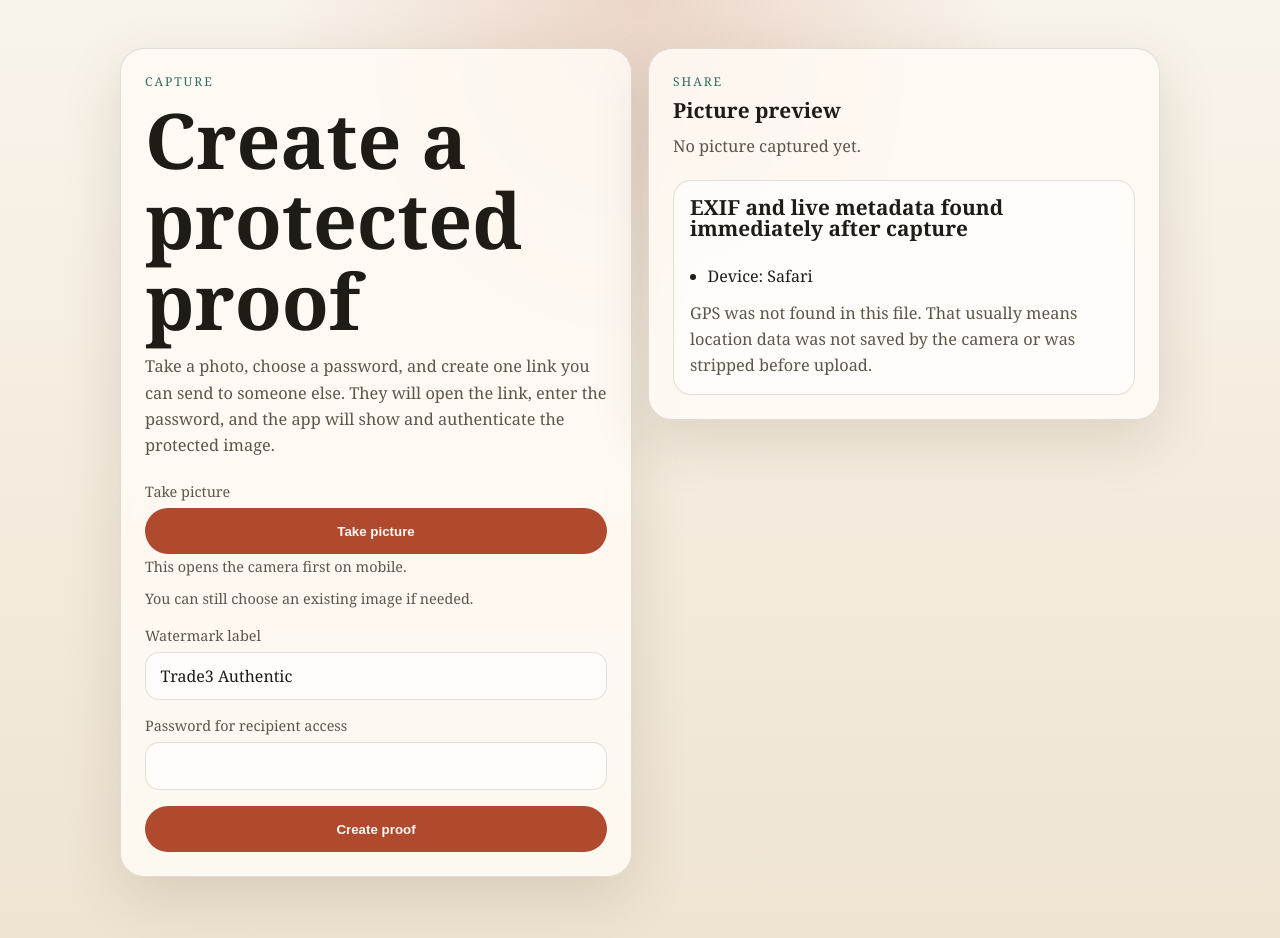
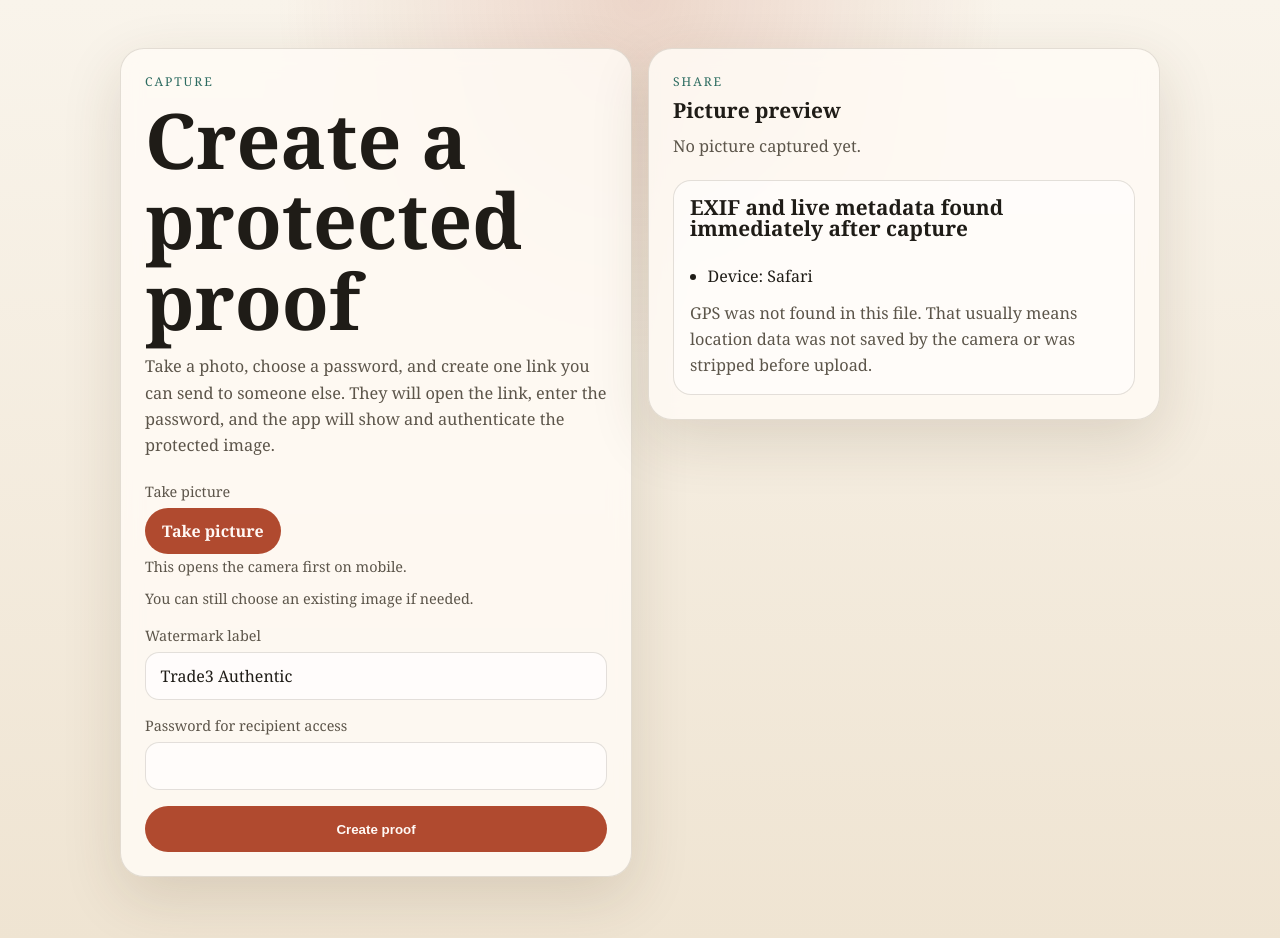
Before and after one commit to glxtraa/trade3_camera_watermark, a Next.js app: page /create in a window 1280 px wide. Shown: the top 938 px of the page. Built offline with nearby package versions, Linux system fonts and the light colour scheme.

Commit message:
fix button

```diff
--- a/app/globals.css
+++ b/app/globals.css
@@ -117,6 +117,10 @@ h2 {
   border: 1px solid transparent;
   font-weight: 600;
   cursor: pointer;
+}
+
+.button-label {
+  width: fit-content;
 }
 
 .primary {
--- a/components/create-proof-form.tsx
+++ b/components/create-proof-form.tsx
@@ -1,7 +1,7 @@
 "use client";
 
 import Image from "next/image";
-import { useEffect, useMemo, useRef, useState } from "react";
+import { useEffect, useMemo, useState } from "react";
 import ExifReader from "exifreader";
 import { getEncryptionProvider } from "@/lib/crypto/encryption";
 import {
@@ -22,7 +22,6 @@ interface ResultState {
 }
 
 export function CreateProofForm() {
-  const fileInputRef = useRef<HTMLInputElement | null>(null);
   const [file, setFile] = useState<File | null>(null);
   const [watermarkLabel, setWatermarkLabel] = useState("Trade3 Authentic");
   const [password, setPassword] = useState("");
@@ -369,20 +368,16 @@ export function CreateProofForm() {
           <div className="field">
             <span>Take picture</span>
             <input
-              ref={fileInputRef}
+              id="trade3-capture-input"
               className="visually-hidden"
               type="file"
               accept="image/jpeg,image/png,image/webp,image/heic"
               capture="environment"
               onChange={(event) => setFile(event.target.files?.[0] ?? null)}
             />
-            <button
-              type="button"
-              className="button primary"
-              onClick={() => fileInputRef.current?.click()}
-            >
+            <label htmlFor="trade3-capture-input" className="button primary button-label">
               Take picture
-            </button>
+            </label>
             <p className="field-hint">
               {file ? `Selected: ${file.name}` : "This opens the camera first on mobile."}
             </p>
```
